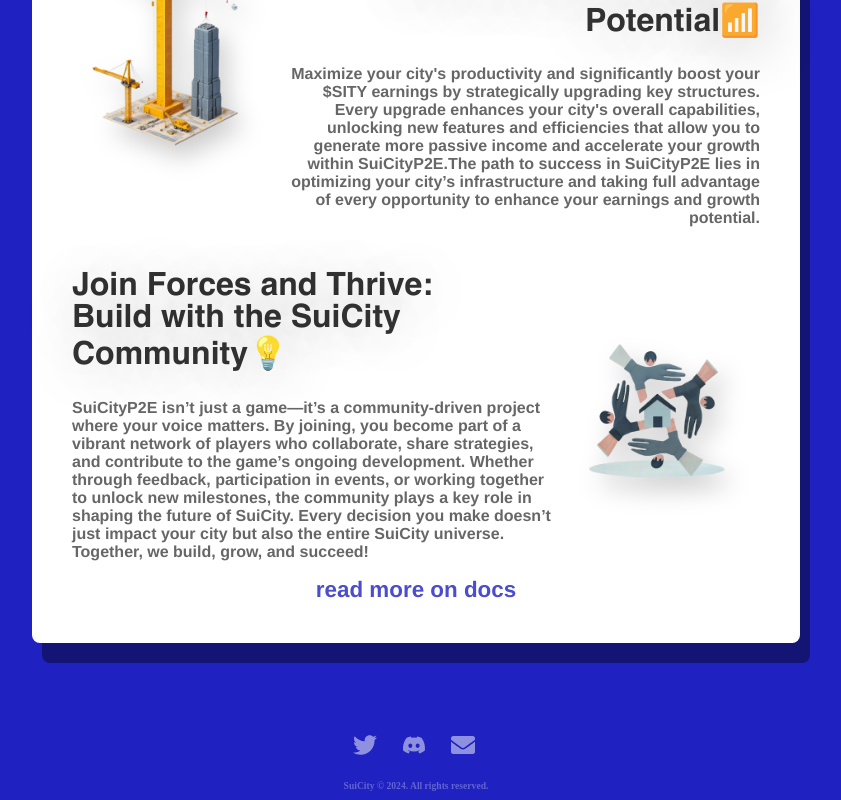
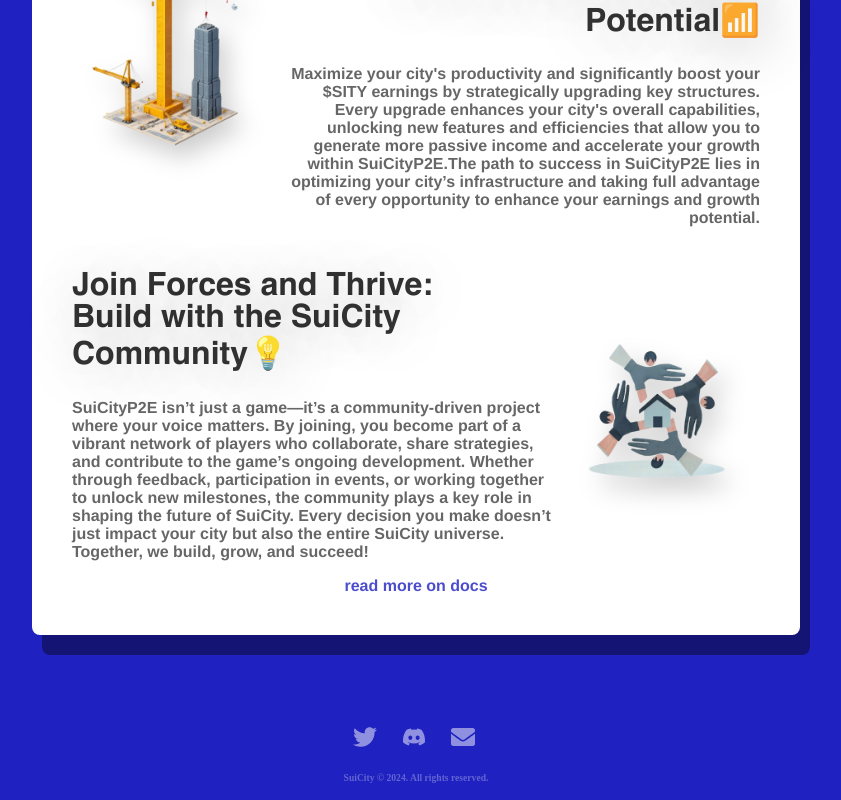
Before and after one commit to y4z1c1/SuiCity-Test2, a React (Vite) app: page / in a window 1280 px wide. Shown: the part 1021-1821 px from the top of the page, without its empty margins (224-1065 px from the left). Built offline with nearby package versions, Linux system fonts and the light colour scheme.

Commit message:
2560 update

```diff
--- a/src/assets/styles/Section.css
+++ b/src/assets/styles/Section.css
@@ -170,6 +170,8 @@
   }
 
   .sec-container a {
+    font-size: 100%;
+
     text-decoration: none;
     color: rgba(31, 33, 192, 0.8);
   }
```
